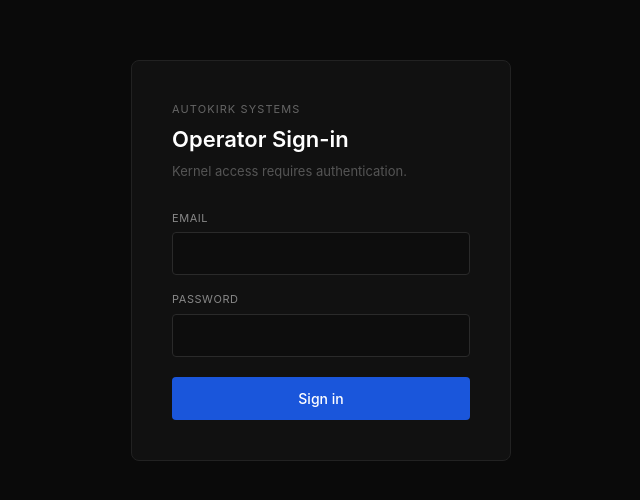
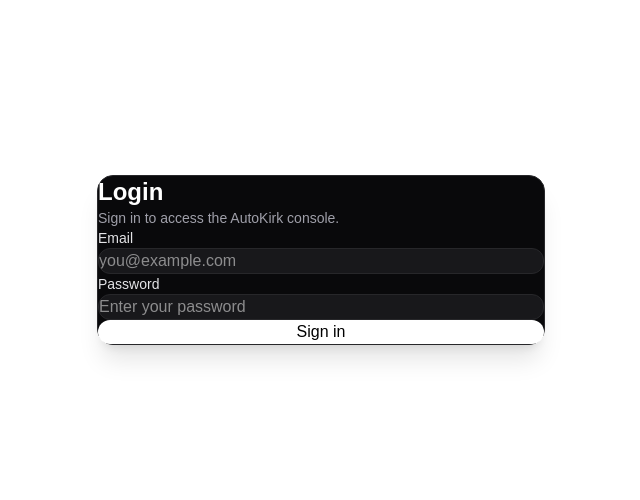
Before and after one commit to kirklubesit30908635-svg/KDH, a Next.js app: page /login in a window 1280 px wide. Shown: the part 140-640 px from the top of the page, without its empty margins (319-959 px from the left). Built offline with nearby package versions, Linux system fonts and the light colour scheme.

Commit message:
Refactor LoginPage with Next.js router and improved UI
Updated the login page to use Next.js router for navigation and improved error handling. Enhanced the UI with Tailwind CSS classes for better styling.

```diff
--- a/src/app/login/page.tsx
+++ b/src/app/login/page.tsx
@@ -1,51 +1,106 @@
 "use client";
 
 import { useState } from "react";
+import { useRouter } from "next/navigation";
 import { supabaseBrowser } from "@/lib/supabase/supabaseBrowser";
 
 export default function LoginPage() {
+  const router = useRouter();
+
   const [email, setEmail] = useState("");
   const [password, setPassword] = useState("");
   const [error, setError] = useState("");
   const [loading, setLoading] = useState(false);
 
-  const handleLogin = async (e: React.FormEvent) => {
+  async function handleLogin(e: React.FormEvent<HTMLFormElement>) {
     e.preventDefault();
     setError("");
     setLoading(true);
-    const supabase = supabaseBrowser();
-    const { error } = await supabase.auth.signInWithPassword({ email, password });
-    if (error) {
-      setError("Invalid login credentials");
-    } else {
-      window.location.href = "/command";
+
+    try {
+      const supabase = supabaseBrowser();
+
+      const { error } = await supabase.auth.signInWithPassword({
+        email,
+        password,
+      });
+
+      if (error) {
+        setError(error.message || "Invalid login credentials");
+        return;
+      }
+
+      router.push("/");
+      router.refresh();
+    } catch (err) {
+      setError(err instanceof Error ? err.message : "Login failed");
+    } finally {
+      setLoading(false);
     }
-    setLoading(false);
-  };
+  }
 
   return (
-    <div style={{ minHeight: "100vh", backgroundColor: "#0a0a0a", display: "flex", alignItems: "center", justifyContent: "center", fontFamily: "'Inter', sans-serif" }}>
-      <div style={{ backgroundColor: "#111", border: "1px solid #222", borderRadius: "8px", padding: "40px", width: "100%", maxWidth: "380px" }}>
-        <div style={{ marginBottom: "28px" }}>
-          <p style={{ color: "#666", fontSize: "11px", letterSpacing: "0.1em", textTransform: "uppercase", marginBottom: "6px" }}>AutoKirk Systems</p>
-          <h1 style={{ color: "#fff", fontSize: "22px", fontWeight: "600", margin: 0 }}>Operator Sign-in</h1>
-          <p style={{ color: "#555", fontSize: "13px", marginTop: "6px" }}>Kernel access requires authentication.</p>
-        </div>
-        <form onSubmit={handleLogin}>
-          <div style={{ marginBottom: "16px" }}>
-            <label style={{ display: "block", color: "#888", fontSize: "11px", letterSpacing: "0.05em", textTransform: "uppercase", marginBottom: "6px" }}>Email</label>
-            <input type="email" value={email} onChange={(e) => setEmail(e.target.value)} required autoComplete="email" style={{ width: "100%", backgroundColor: "#0d0d0d", border: "1px solid #2a2a2a", borderRadius: "4px", padding: "10px 12px", color: "#fff", fontSize: "14px", outline: "none", boxSizing: "border-box" }} />
+    <main className="min-h-screen flex items-center justify-center px-6">
+      <div className="w-full max-w-md rounded-2xl border border-zinc-800 bg-zinc-950 p-8 shadow-xl">
+        <h1 className="text-2xl font-semibold text-white">Login</h1>
+        <p className="mt-2 text-sm text-zinc-400">
+          Sign in to access the AutoKirk console.
+        </p>
+
+        <form onSubmit={handleLogin} className="mt-6 space-y-4">
+          <div>
+            <label
+              htmlFor="email"
+              className="mb-2 block text-sm font-medium text-zinc-200"
+            >
+              Email
+            </label>
+            <input
+              id="email"
+              type="email"
+              autoComplete="email"
+              value={email}
+              onChange={(e) => setEmail(e.target.value)}
+              placeholder="you@example.com"
+              className="w-full rounded-xl border border-zinc-800 bg-zinc-900 px-4 py-3 text-white outline-none transition focus:border-zinc-600"
+              required
+            />
           </div>
-          <div style={{ marginBottom: "20px" }}>
-            <label style={{ display: "block", color: "#888", fontSize: "11px", letterSpacing: "0.05em", textTransform: "uppercase", marginBottom: "6px" }}>Password</label>
-            <input type="password" value={password} onChange={(e) => setPassword(e.target.value)} required autoComplete="current-password" style={{ width: "100%", backgroundColor: "#0d0d0d", border: "1px solid #2a2a2a", borderRadius: "4px", padding: "10px 12px", color: "#fff", fontSize: "14px", outline: "none", boxSizing: "border-box" }} />
+
+          <div>
+            <label
+              htmlFor="password"
+              className="mb-2 block text-sm font-medium text-zinc-200"
+            >
+              Password
+            </label>
+            <input
+              id="password"
+              type="password"
+              autoComplete="current-password"
+              value={password}
+              onChange={(e) => setPassword(e.target.value)}
+              placeholder="Enter your password"
+              className="w-full rounded-xl border border-zinc-800 bg-zinc-900 px-4 py-3 text-white outline-none transition focus:border-zinc-600"
+              required
+            />
           </div>
-          {error && <p style={{ color: "#e05252", fontSize: "12px", marginBottom: "16px" }}>{error}</p>}
-          <button type="submit" disabled={loading} style={{ width: "100%", backgroundColor: "#1a56db", color: "#fff", border: "none", borderRadius: "4px", padding: "11px", fontSize: "14px", fontWeight: "500", cursor: loading ? "not-allowed" : "pointer", opacity: loading ? 0.7 : 1 }}>
+
+          {error ? (
+            <div className="rounded-xl border border-red-900 bg-red-950 px-4 py-3 text-sm text-red-300">
+              {error}
+            </div>
+          ) : null}
+
+          <button
+            type="submit"
+            disabled={loading}
+            className="w-full rounded-xl bg-white px-4 py-3 font-medium text-black transition hover:opacity-90 disabled:cursor-not-allowed disabled:opacity-60"
+          >
             {loading ? "Signing in..." : "Sign in"}
           </button>
         </form>
       </div>
-    </div>
+    </main>
   );
 }
```
